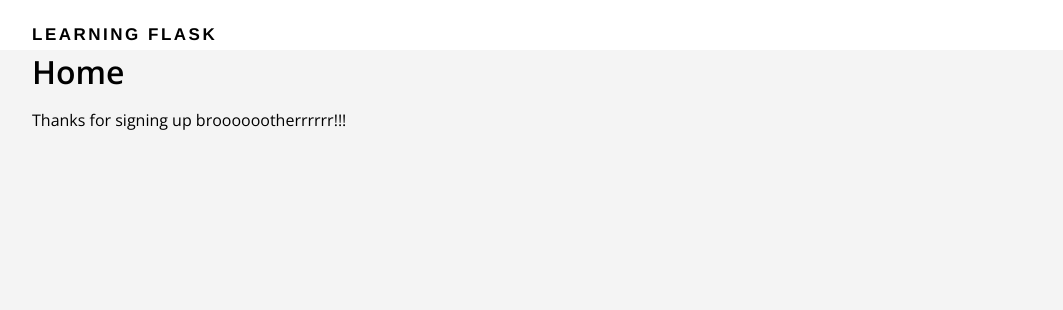
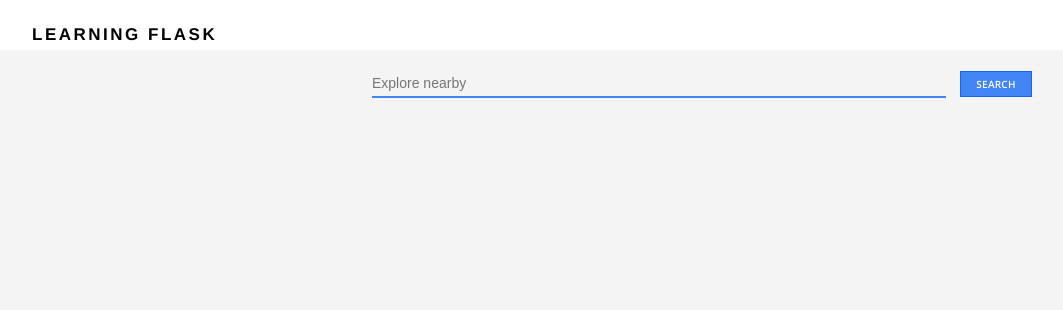
Before and after one commit to joshuahowell8/learning-flask, a Flask app: page /home in a window 1280 px wide. Shown: the top 310 px of the page, without its empty margins (108-1171 px from the left). Run offline with Flask 2, Linux system fonts and the light colour scheme; the visitor is signed in with stand-in values (Sample User, id 1).

Commit message:
Adding a form

```diff
--- a/forms.py
+++ b/forms.py
@@ -13,3 +13,7 @@ class LoginForm(Form):
 	email = StringField('Email', validators=[DataRequired("Enter your email bruh!"), Email("Email bro!!")])
 	password = PasswordField('Password', validators=[DataRequired("We need that password bro!")])
 	submit = SubmitField("Sign in")
+
+class AddressForm(Form):
+	address = StringField('Address', validators=[DataRequired("Please enter the address.")])
+	submit = SubmitField("Search")
--- a/routes.py
+++ b/routes.py
@@ -1,6 +1,6 @@
 from flask import Flask, render_template, request, session, redirect, url_for
 from models import db, User #imports from models.py
-from forms import SignupForm, LoginForm
+from forms import SignupForm, LoginForm, AddressForm #imports from forms.py
 
 
 app = Flask(__name__)
@@ -78,7 +78,16 @@ def logout():
 def home():
 	if 'email' not in session:
 		return redirect(url_for('login'))
-	return render_template("home.html")
+
+	form = AddressForm()
+	if request.method == 'POST':
+		if form.validate() == False:
+			return render_template('home.html', form=form)
+		else:
+			#handle the form submission
+			pass
+	elif request.method == 'GET':
+		return render_template("home.html", form=form)
 
 if __name__ == "__main__":
 	app.run(debug=True)
--- a/templates/home.html
+++ b/templates/home.html
@@ -4,10 +4,32 @@
 	<main class="hero-section">
 		<div class="container">
 
-			<h1>Home</h1>
+			<div class="section-tabs">
+			</div>
 
-			<p>Thanks for signing up brooooootherrrrrr!!!</p>
+			<div class="section-map">
+				<div class="nav">
+					<form method="POST" action="/home">
+						{{ form.hidden_tag() }}
 
+						<div class="form-group">
+							{% if form.address.errors %}
+								{% for error in form.address.errors %}
+									<p class="error-message">{{ error }}</p>
+								{% endfor %}
+							{% endif %}
+
+							{{ form.address(placeholder="Explore nearby") }}
+						</div>
+
+						{{ form.submit(class="btn-primary") }}
+					</form>
+				</div>
+			</div>
+
+			<div class="clearfix"></div>
 		</div>
+
 	</main>
+
 {% endblock %}
```
Also changed, not shown: 1 other file.
